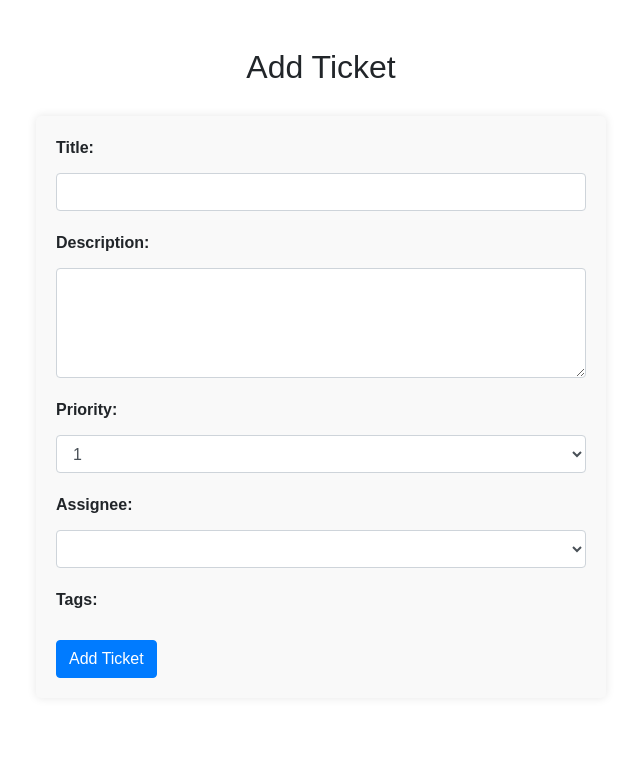
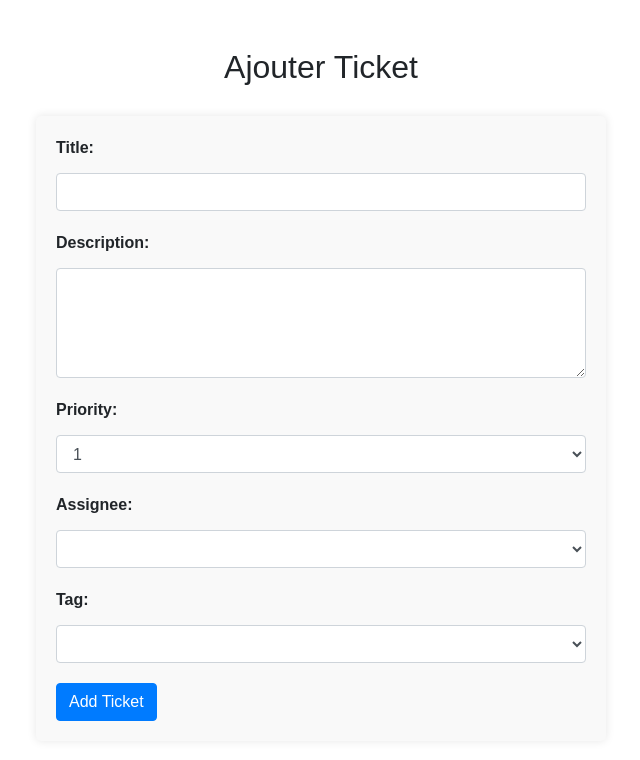
Before and after one commit to Youcode-Classe-E-2023-2024/WALID_SAIFI_tickets_manager, a PHP site: page /ajouter_tichets.php in a window 1280 px wide. Shown: the top 760 px of the page, without its empty margins (319-959 px from the left). Run offline with PHP 8.4, Linux system fonts and the light colour scheme; lists and menus that the app fills with data are empty.

Commit message:
Update ajouter_tichets.php

```diff
--- a/Vieux/ajouter_tichets.php
+++ b/Vieux/ajouter_tichets.php
@@ -61,9 +61,8 @@
 
 </head>
 <body>
-
 <div class="container mt-5">
-    <h2>Add Ticket</h2>
+    <h2>Ajouter  Ticket</h2>
     <form id="addTicketForm">
         <div class="form-group">
             <label for="title">Title:</label>
@@ -79,7 +78,7 @@
         <?php
         // Generate options dynamically based on the range from 1 to 10
         for ($i = 1; $i <= 10; $i++) {
-            echo "<option value=\"$i\">$i</option>";
+            echo "<option  value=\"$i\">$i</option>";
         }
         ?>
     </select>
@@ -93,11 +92,11 @@
             </select>
         </div>
         <div class="form-group">
-            <label for="tags">Tags:</label>
-            <!-- Populate this checkbox list dynamically with tags from the database using Ajax -->
-            <div id="tags">
-                <!-- Checkboxes will be filled dynamically -->
-            </div>
+            <label for="assignee">Tag:</label>
+            <!-- Populate this dropdown dynamically with users from the database using Ajax -->
+            <select class="form-control" id="assignee" name="tag" required>
+                <!-- Options will be filled dynamically -->
+            </select>
         </div>
         <button type="button" class="btn btn-primary" onclick="addTicket()">Add Ticket</button>
     </form>
```
